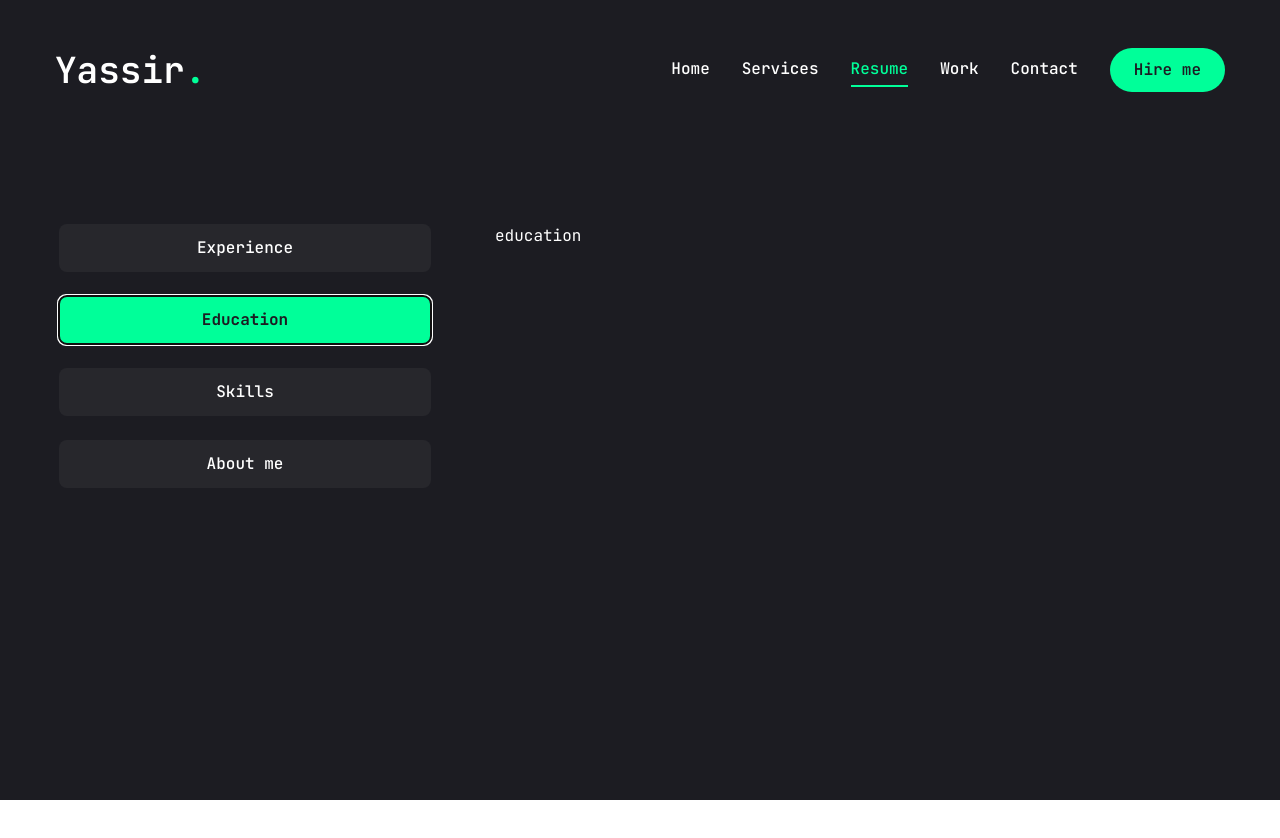
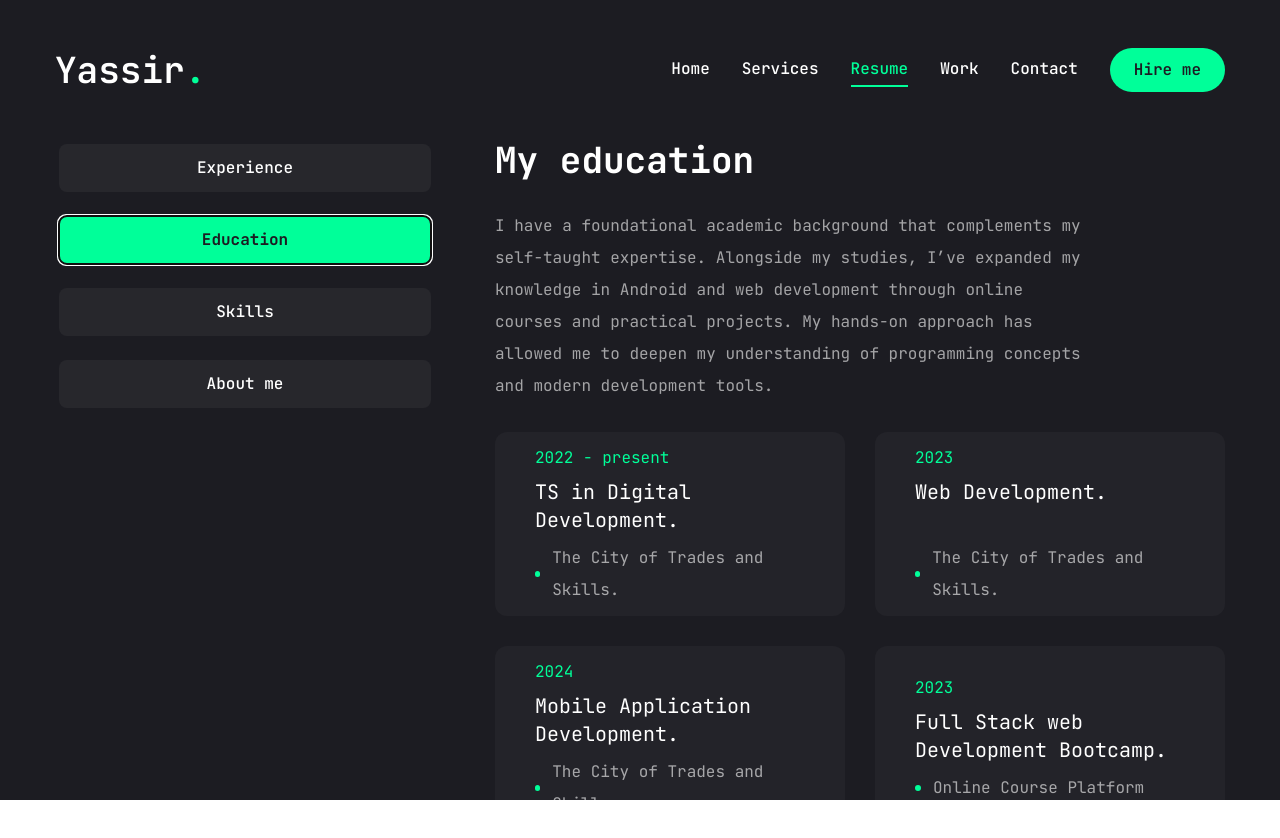
Before and after one commit to Yasser-JD/Portfolio, a Next.js app: page /resume in a window 1280 px wide. Both pictures are taken after a click on the tab "Education". Shown: the top 838 px of the page. Before the commit the page ends 800 px from the top, so only its background shows below. Built offline with nearby package versions, Linux system fonts and the light colour scheme.

Commit message:
resume page

```diff
--- a/app/resume/page.jsx
+++ b/app/resume/page.jsx
@@ -66,12 +66,12 @@
       filedValue: "yassirjaaidi.of@gmail.com",
     },
     {
-      fieldName: "Freelance, InternShip, Job",
+      fieldName: "Freelance",
       filedValue: "Available",
     },
     {
       fieldName: "Languages",
-      filedValue: "Arabic, French, English, Spanish",
+      filedValue: "AR, FR, EN, SP",
     },
   ],
 };
@@ -100,7 +100,7 @@
   items: [
     {
       institution: "The City of Trades and Skills.",
-      degree: "Technical specialiste in Digital Development.",
+      degree: "TS in Digital Development.",
       duration: "2022 - present",
     },
     {
@@ -210,22 +210,124 @@
             <TabsTrigger value="about">About me</TabsTrigger>
           </TabsList>
           {/* content */}
-          <div className="min-h-[70hv] w-full">
+          <div className="min-h-[70hv] w-full mb-8">
             {/* experience */}
             <TabsContent value="experience" className="w-full">
-              experience
+              <div className="flex flex-col gap-[30px] text-center xl:text-left">
+                <h3 className="text-4xl font-bold">{experience.title}</h3>
+                <p className="max-w-[600px] text-white/60 mx-auto xl:mx-0">
+                  {experience.description}
+                </p>
+                <ScrollArea className="h-[400px]">
+                  <ul className="grid grid-cols-1 lg:grid-cols-2 gap-[30px]">
+                    {experience.items.map((item, index) => {
+                      return (
+                        <li
+                          key={index}
+                          className="bg-[#232329] h-[184px] py-6 px-10 rounded-xl flex flex-col justify-center items-center lg:items-start gap-1"
+                        >
+                          <span className="text-accent">{item.duration}</span>
+                          <h3 className="text-xl max-w-[260px] min-h-[60px] text-center lg:text-left">
+                            {item.position}
+                          </h3>
+                          <div className="flex items-center gap-3">
+                            {/* dot */}
+                            <span className="w-[6px] h-[6px] rounded-full bg-accent"></span>
+                            <p className="text-white/60">{item.company}</p>
+                          </div>
+                        </li>
+                      );
+                    })}
+                  </ul>
+                </ScrollArea>
+              </div>
             </TabsContent>
+
             {/* education */}
             <TabsContent value="education" className="w-full">
-              education
+              <div className="flex flex-col gap-[30px] text-center xl:text-left">
+                <h3 className="text-4xl font-bold">{education.title}</h3>
+                <p className="max-w-[600px] text-white/60 mx-auto xl:mx-0">
+                  {education.description}
+                </p>
+                <ScrollArea className="h-[400px]">
+                  <ul className="grid grid-cols-1 lg:grid-cols-2 gap-[30px]">
+                    {education.items.map((item, index) => {
+                      return (
+                        <li
+                          key={index}
+                          className="bg-[#232329] h-[184px] py-6 px-10 rounded-xl flex flex-col justify-center items-center lg:items-start gap-1"
+                        >
+                          <span className="text-accent">{item.duration}</span>
+                          <h3 className="text-xl max-w-[260px] min-h-[60px] text-center lg:text-left">
+                            {item.degree}
+                          </h3>
+                          <div className="flex items-center gap-3">
+                            {/* dot */}
+                            <span className="w-[6px] h-[6px] rounded-full bg-accent"></span>
+                            <p className="text-white/60">{item.institution}</p>
+                          </div>
+                        </li>
+                      );
+                    })}
+                  </ul>
+                </ScrollArea>
+              </div>
             </TabsContent>
+
             {/* skills */}
-            <TabsContent value="skills" className="w-full">
-              skills
+            <TabsContent value="skills" className="w-full h-full">
+              <div className="flex flex-col gap-[30px]">
+                <div className="flex flex-col gap-[30px] text-center xl:text-left">
+                  <h3 className="text-4xl font-bold">{skills.title}</h3>
+                  <p className="max-w-[600px] text-white/60 mx-auto xl:mx-0">
+                    {skills.description}
+                  </p>
+                </div>
+                <ScrollArea className="h-[400px]">
+                  <ul className="grid grid-cols-2 sm:grid-cols-3 md:grid-cols-4 gap-4 xl:gap-[30px]">
+                    {skills.skillsList.map((skill, index) => {
+                      return (
+                        <li key={index}>
+                          <TooltipProvider delayDuration={100}>
+                            <Tooltip>
+                              <TooltipTrigger className="w-full h-[150px] bg-[#232329] rounded-xl flex justify-center items-center group">
+                                <div className="text-6xl group-hover:text-accent transition-all duration-300">
+                                  {skill.icon}
+                                </div>
+                              </TooltipTrigger>
+                              <TooltipContent>
+                                <p className="capitalize">{skill.name}</p>
+                              </TooltipContent>
+                            </Tooltip>
+                          </TooltipProvider>
+                        </li>
+                      );
+                    })}
+                  </ul>
+                </ScrollArea>
+              </div>
             </TabsContent>
+
             {/* about me */}
-            <TabsContent value="about" className="w-full">
-              abour me
+            <TabsContent
+              value="about"
+              className="w-full text-center xl:text-left"
+            >
+              <div className="flex flex-col gap-[30px]">
+                <h3 className="text-4xl font-bold">{about.title}</h3>
+                <p className="max-w-[600px] text-white/60 mx-auto xl:mx-0">{about.description}</p>
+                <ul className="grid grid-cols-1 xl:grid-cols-2 gap-y-6 max-w-[6220px] mx-auto xl:mx-0">
+                  {about.info.map((item, index) => {
+                    return (
+                      <li key={index} className="flex items-center xl:justify-start gap-4">
+                        <span className="text-white/60">{item.fieldName}</span>
+                        <span className="text-xl">{item.filedValue}</span>
+                      </li>
+                    );
+                  })}
+                </ul>
+              </div>
             </TabsContent>
           </div>
         </Tabs>
--- a/components/ui/scroll-area.jsx
+++ b/components/ui/scroll-area.jsx
@@ -32,7 +32,7 @@
       className
     )}
     {...props}>
-    <ScrollAreaPrimitive.ScrollAreaThumb className="relative flex-1 rounded-full bg-slate-200 dark:bg-slate-800" />
+    <ScrollAreaPrimitive.ScrollAreaThumb className="relative flex-1 rounded-full bg-accent dark:bg-slate-800" />
   </ScrollAreaPrimitive.ScrollAreaScrollbar>
 ))
 ScrollBar.displayName = ScrollAreaPrimitive.ScrollAreaScrollbar.displayName
```
